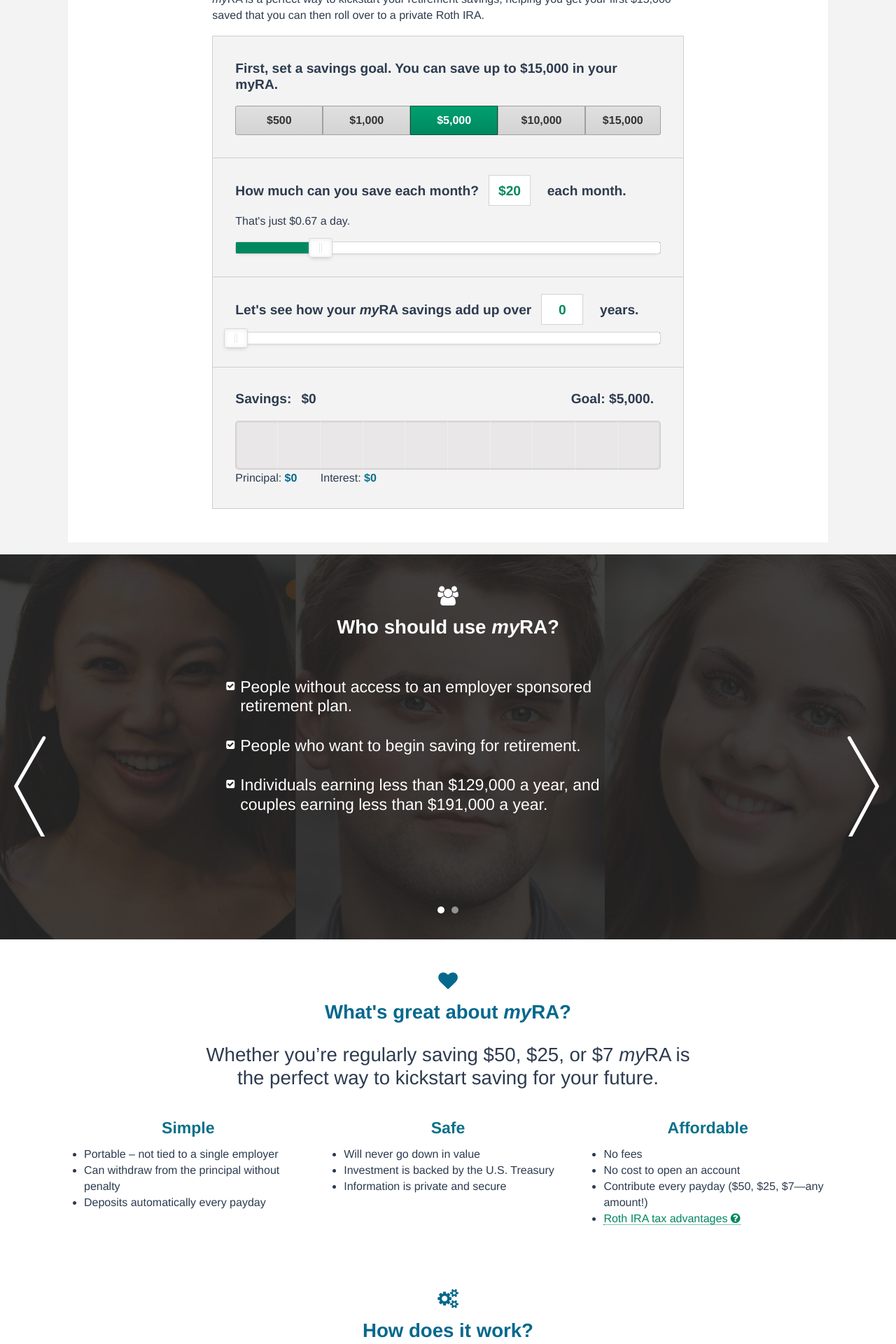
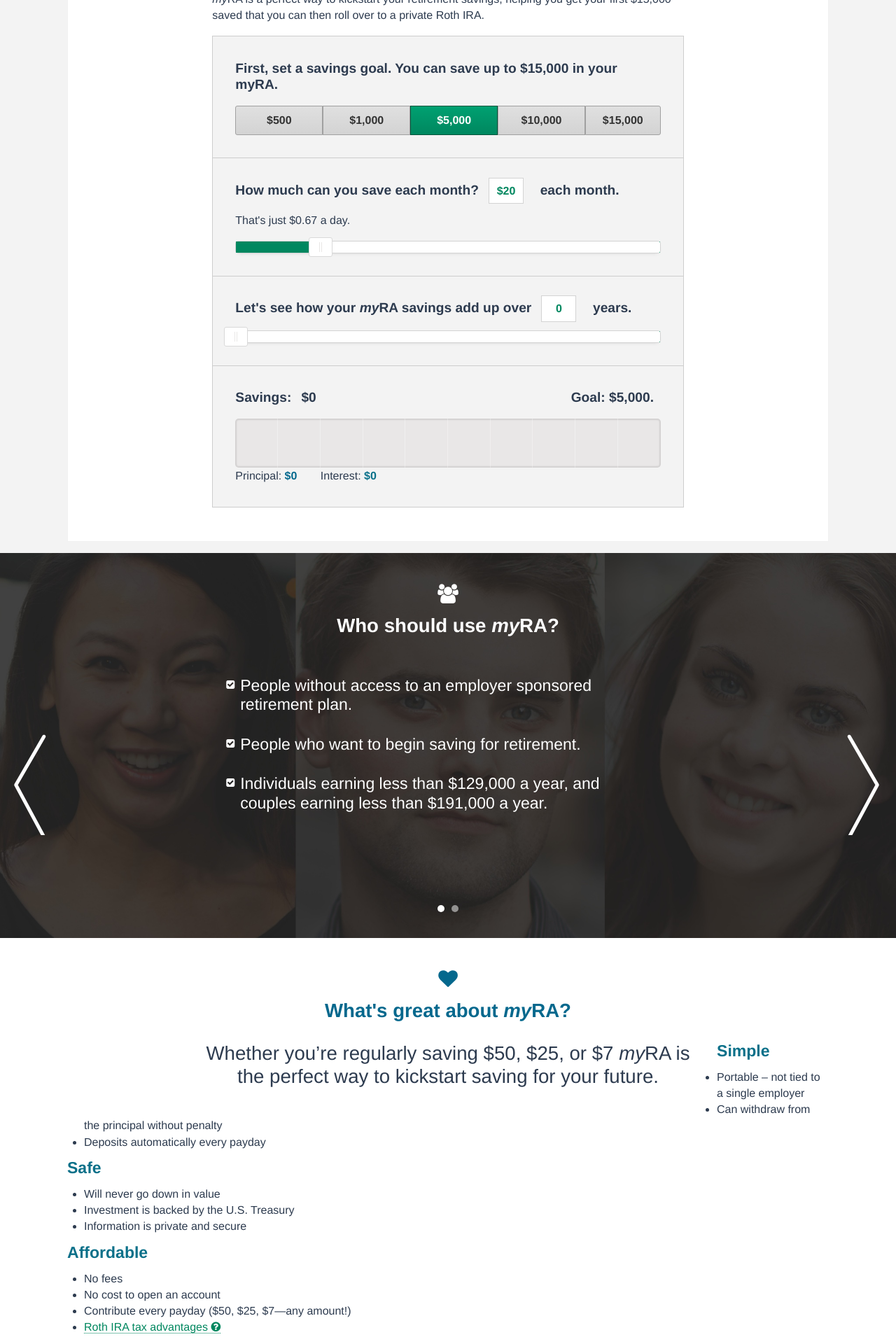
Before and after one commit to 18F/myra, a Jekyll site: the page built from individuals/index.html, in a window 1280 px wide. Shown: the part 1695-3615 px from the top of the page at 70% size. Built offline with Jekyll 4.4.1, drawn with Linux system fonts in a browser that asks for light colours; nearby versions of some CDN libraries.

Commit message:
Small tweaks

```diff
--- a/static/_sass/_custom.scss
+++ b/static/_sass/_custom.scss
@@ -583,7 +583,7 @@
     @include shift(1);
   }
 
-  aside {
+  .block {
     @include span-columns(10);
     @include shift(1);
 
@@ -603,7 +603,7 @@
       @include shift(2);
     }
 
-    aside {
+    .block {
       @include span-columns(4);
       @include shift(0);
 
@@ -708,6 +708,7 @@
   }
 }
 
+
 .calculator {
   @include clearfix();
   clear: both;
@@ -825,7 +826,7 @@
 }
 
 
-input[type="text"].calculator-input {
+input.calculator-input {
   // @include span-columns(1 of 8);
   width: em(50);
   display: inline-block;
@@ -861,6 +862,22 @@
   }
 }
 
+// No JS Fallback
+.no-js {
+  .no-js-warning {
+    display: block;
+  }
+
+  .calculator {
+    display: none;
+  }
+}
+
+
+.no-js-warning {
+  display: none;
+}
+
 /* Sliders */
 .calculator-slider {
   @include span-columns(8 of 8);
@@ -872,6 +889,11 @@
 
 .noUi-origin {
   background: #fff;
+}
+
+.noUi-handle,
+.noUi-active {
+  box-shadow: none !important;
 }
 
 /* Thermometer */
@@ -1571,7 +1593,7 @@
 .audience {
   border-top: 1px solid $base-border-color;
 
-  aside {
+  .block {
     @include span-columns(12);
     padding: em(30) em(30);
     margin-bottom: em(20);
@@ -1628,3 +1650,32 @@
     background: none;
   }
 }
+
+/**************************/
+/* December 15 Styles */
+/**************************/
+
+.live {
+  .hero-signup {
+    text-align: center;
+
+    .button {
+      @include span-columns(4 of 8);
+      @include shift(2);
+      text-align: center;
+    }
+
+    .signup {
+      @include clearfix();
+      padding-bottom: 1em;
+    }
+
+    .account-signin {
+      clear: both;
+      width: 100%;
+      padding-top: 1em;
+      margin-top: 1em;
+      border-top: 1px solid $myra-blue1;
+    }
+  }
+}
--- a/static/js/init.js
+++ b/static/js/init.js
@@ -1,16 +1,5 @@
 // Quick and Easy Javascript Detection
 $("html").removeClass( "no-js" );
-
-// Navigation
-//// Add the mobile nav option
-$(".site-header").prepend('<button type="button" class="nav-toggle btn btn-default"><span class="icon-bar"></span><span class="icon-bar"></span><span class="icon-bar"></span><span class="sr-only">Toggle Navigation</span></button>');
-
-//// Activate nav on mobile nav toggle click
-$(".nav-toggle").click(function() {
-  $(".main-nav").toggleClass("active");
-  $(".site-title").toggle();
-});
-
 
 $(document).ready(function(){
 
```
